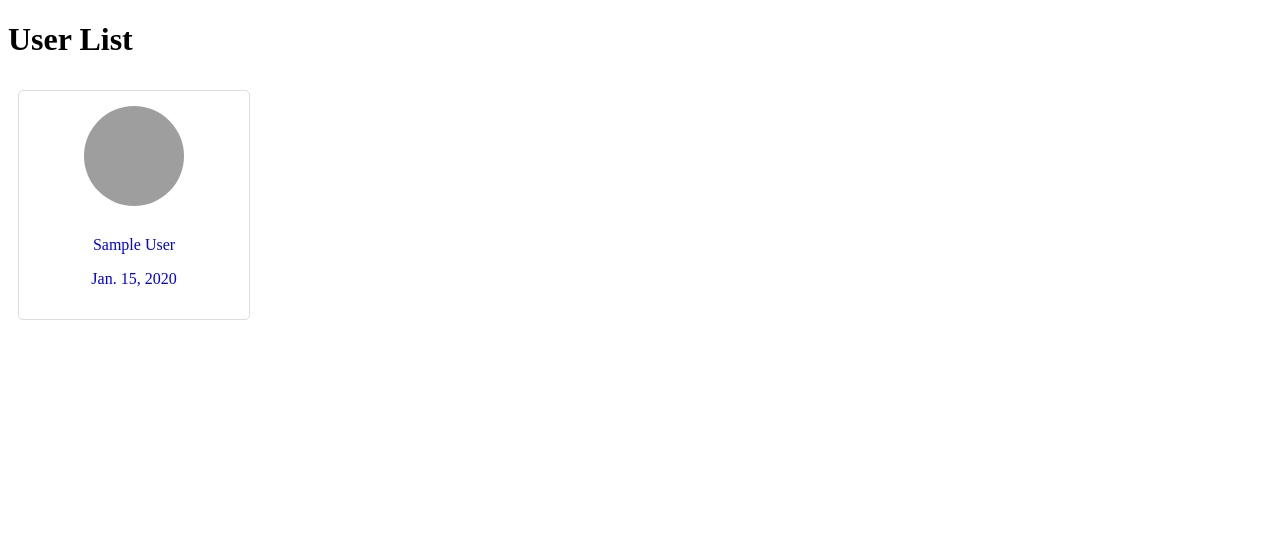
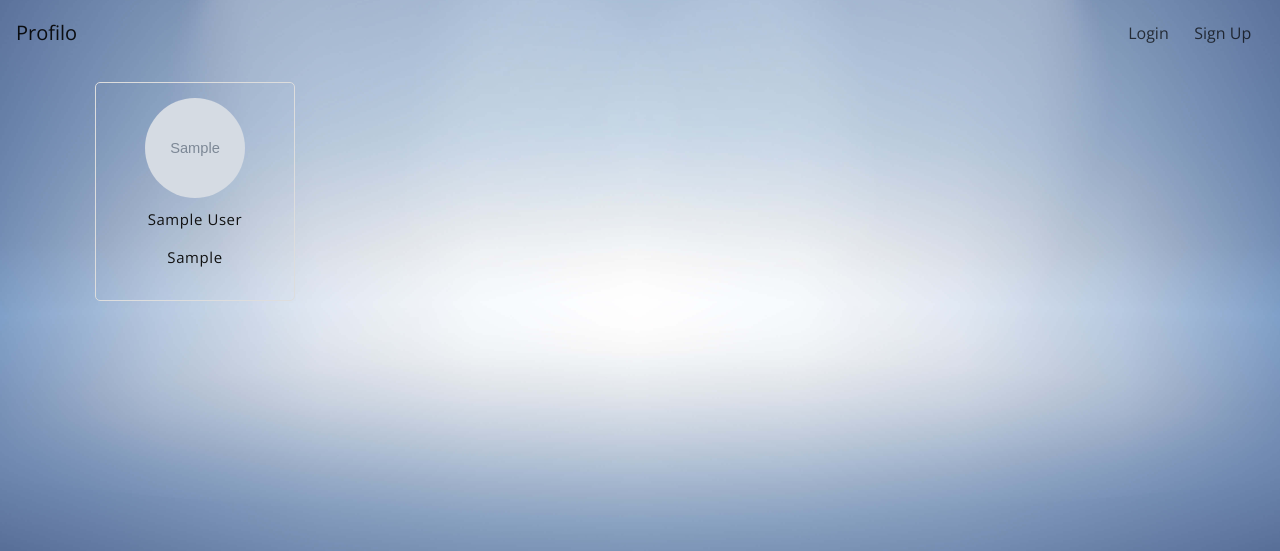
Before and after one commit to melbinproy2003/Profilo, a Django app: page /Profiles/ in a window 1280 px wide. Shown: the top 551 px of the page. Run offline with Django 5.2, Linux system fonts and the light colour scheme; tables that the repository leaves empty hold one stand-in row (values such as "Sample post"); grey boxes marked "Sample" are stand-in pictures; some libraries are stand-ins or nearby versions; some web fonts are replaced; grey boxes are pictures that could not be loaded.

Commit message:
4th commit

```diff
--- a/templates/user/profileview.html
+++ b/templates/user/profileview.html
@@ -1,11 +1,27 @@
 <!DOCTYPE html>
 {% load static %}
 <html lang="en">
+
 <head>
-  <meta charset="UTF-8">
-  <meta name="viewport" content="width=device-width, initial-scale=1.0">
-  <title>User List</title>
+    <meta charset="utf-8">
+    <meta name="viewport" content="width=device-width, initial-scale=1, shrink-to-fit=no">
+    <meta name="description" content="Start your development with Meyawo landing page.">
+    <meta name="author" content="Devcrud">
+    <title>Profilo</title>
+    <!-- font icons -->
+    <link rel="stylesheet" href="{% static 'assets/vendors/themify-icons/css/themify-icons.css' %}">
+    <!-- Bootstrap + Meyawo main styles -->
+    <link rel="stylesheet" href="{% static 'assets/css/meyawo.css' %}">
     <style>
+        .navbar {
+            background: transparent !important;
+            transition: background-color 0.5s ease;
+        }
+
+        .navbar.scrolled {
+            background: rgba(255, 255, 255, 0.9) !important;
+        }
+
         .user-card {
             display: inline-block;
             margin: 10px;
@@ -15,28 +31,86 @@
             text-align: center;
             width: 200px;
         }
+
         .user-card img {
             width: 100px;
             height: 100px;
-      border-radius: 50%; /* Circle for photo */
+            border-radius: 50%;
             margin-bottom: 10px;
         }
     </style>
 </head>
-<body>
-  <h1>User List</h1>
+
+<body data-spy="scroll" data-target=".navbar" data-offset="40" id="home" style="background-image: url('{% static 'header.jpg' %}'); background-size: cover; background-position: center;">
+
+    <!-- Navbar -->
+    <nav class="navbar navbar-expand-lg navbar-light fixed-top">
+        <a class="navbar-brand" href="{% url 'index' %}">Profilo</a>
+        <button class="navbar-toggler" type="button" data-toggle="collapse" data-target="#navbarNav" aria-controls="navbarNav" aria-expanded="false" aria-label="Toggle navigation">
+            <span class="navbar-toggler-icon"></span>
+        </button>
+        <div class="collapse navbar-collapse" id="navbarNav">
+            <ul class="navbar-nav ml-auto">
+                {% if user.is_authenticated %}
+                <li class="nav-item">
+                    <a class="nav-link" href="{% url 'profile_detail' user.id %}">My Profile</a>
+                </li>
+                <li class="nav-item">
+                    <a class="nav-link" href="{% url 'logout' %}">Logout</a>
+                </li>
+                {% else %}
+                <li class="nav-item">
+                    <a class="nav-link" href="{% url 'signin' %}">Login</a>
+                </li>
+                <li class="nav-item">
+                    <a class="nav-link" href="{% url 'signup' %}">Sign Up</a>
+                </li>
+                {% endif %}
+            </ul>
+        </div>
+    </nav>
+
+    <!-- user list section -->
+    <section class="container mt-5"><br>
+        <div class="row">
             {% for p in profiles %}
+            {% if p.profile_picture %}
+            <div class="col-md-4">
                 <a href="{% url 'website' profile_id=p.id %}">
                     <div class="user-card">
-    {% if profile_picture %}
+                        {% if p.profile_picture %}
                         <img src="{{ p.profile_picture.url }}" alt="Profile Picture">
                         {% else %}
                         <img src="{% static 'pro.jpeg' %}" alt="User Photo">
                         {% endif %}
-    <p>{{ p.first_name }} {{ p.last_name}}</p>
-    <p>{{ p.date_of_birth }}</p>
+                        <p>{{ p.first_name }} {{ p.last_name }}</p>
+                        <p>{{ p.education }}</p>
                     </div>
                 </a>
+            </div>
+            {% endif %}
             {% endfor %}
+        </div>
+    </section>
+
+    <!-- core  -->
+    <script src="{% static 'assets/vendors/jquery/jquery-3.4.1.js' %}"></script>
+    <script src="{% static 'assets/vendors/bootstrap/bootstrap.bundle.js' %}"></script>
+
+    <!-- bootstrap 3 affix -->
+    <script src="{% static 'assets/vendors/bootstrap/bootstrap.affix.js' %}"></script>
+
+    <!-- Meyawo js -->
+    <script src="{% static 'assets/js/meyawo.js' %}"></script>
+    <script>
+        $(window).scroll(function() {
+            if ($(this).scrollTop() > 50) {
+                $('.navbar').addClass('scrolled');
+            } else {
+                $('.navbar').removeClass('scrolled');
+            }
+        });
+    </script>
 </body>
+
 </html>
--- a/userapp/forms.py
+++ b/userapp/forms.py
@@ -27,10 +27,11 @@ class ProfileForm(forms.ModelForm):
 class ProjectForm(forms.ModelForm):
     class Meta:
         model = Project
-        fields = ['title', 'description','project_picture', 'link']
+        fields = ['title', 'description', 'project_picture', 'link']
         widgets = {
             'title': forms.TextInput(attrs={'placeholder': 'Enter project title', 'class': 'form-control'}),
             'description': forms.Textarea(attrs={'placeholder': 'Enter project description', 'class': 'form-control'}),
+            'project_picture': forms.ClearableFileInput(attrs={'class': 'form-control-file'}),
             'link': forms.URLInput(attrs={'placeholder': 'Enter project link', 'class': 'form-control'}),
         }
 
--- a/userapp/models.py
+++ b/userapp/models.py
@@ -31,7 +31,7 @@ class Project(models.Model):
     profile = models.ForeignKey(Profile, on_delete=models.CASCADE, related_name='projects')
     title = models.CharField(max_length=200)
     description = models.TextField()
-    project_picture = models.ImageField(upload_to='project_picture/', blank=True, null=True)
+    project_picture = models.ImageField(upload_to='projects/', blank=True, null=True)
     link = models.URLField(blank=True, null=True)
 
     def __str__(self):
--- a/userapp/views.py
+++ b/userapp/views.py
@@ -113,7 +113,7 @@ def profile_detail(request, profile_id):
 # Insert project
 def projects(request):
     if request.method == 'POST':
-        form = ProjectForm(request.POST)
+        form = ProjectForm(request.POST, request.FILES)  # Include request.FILES
         if form.is_valid():
             project = form.save(commit=False)
             try:
@@ -132,11 +132,12 @@ def projects(request):
 
     return render(request, 'user/addproject.html', {'form': form})
 
+
 def update_project(request, project_id):
     project = get_object_or_404(Project, id=project_id)
 
     if request.method == 'POST':
-        form = ProjectForm(request.POST, instance=project)
+        form = ProjectForm(request.POST, request.FILES, instance=project)  # Include request.FILES
         if form.is_valid():
             form.save()
             return redirect('projects')
@@ -144,6 +145,7 @@ def update_project(request, project_id):
         form = ProjectForm(instance=project)
 
     return render(request, 'user/addproject.html', {'form': form, 'project': project})
+
 
 # List projects
 def listprojects(request):
```
Also changed, not shown: templates/user/website.html (+8 -3 lines), media/projects/images.jpg (added), userapp/migrations/0002_alter_project_project_picture.py (added). Lines whose indentation alone changed are shown as unchanged.
